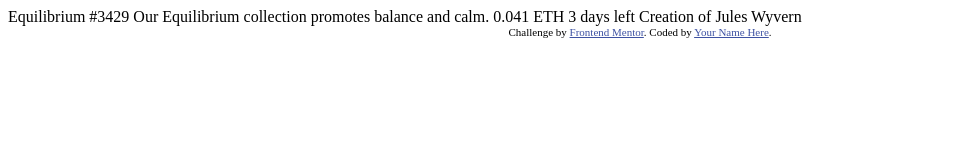
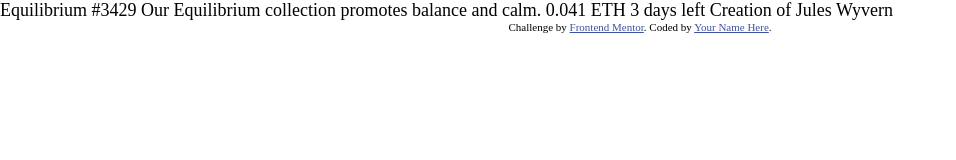
Before and after one commit to wellspr/nft-preview-card-component, a plain HTML site: page src/index.html in a window 1280 px wide. Shown: the whole page, without its empty margins (0-956 px from the left). Drawn offline with Linux system fonts and the light colour scheme.

Commit message:
updated readme and moved root directory

```diff
--- /dev/null
+++ b/src/css/index.css
@@ -0,0 +1,24 @@
+* {
+    margin: 0;
+    padding: 0;
+    box-sizing: border-box;
+}
+
+:root {
+/* Primary */
+--soft_blue: hsl(215, 51%, 70%);
+--cyan: hsl(178, 100%, 50%);
+
+/* Neutral */
+--very_dark_blue: hsl(217, 54%, 11%); /* (main BG) */
+--very_dark_blue: hsl(216, 50%, 16%); /* (card BG) */
+--very_dark_blue: hsl(215, 32%, 27%); /* (line) */
+--white: hsl(0, 0%, 100%);
+}
+
+body {
+    font-size: 18px;
+}
+
+.attribution { font-size: 11px; text-align: center; }
+.attribution a { color: hsl(228, 45%, 44%); }
--- a/index.html
+++ b/src/index.html
@@ -8,11 +8,7 @@
 
   <title>Frontend Mentor | NFT preview card component</title>
 
-  <!-- Feel free to remove these styles or customise in your own stylesheet 👍 -->
-  <style>
-    .attribution { font-size: 11px; text-align: center; }
-    .attribution a { color: hsl(228, 45%, 44%); }
-  </style>
+  <link rel="stylesheet" href="css/index.css">
 </head>
 <body>
 
```
Also changed, not shown: src/images/favicon-32x32.png (renamed from images/favicon-32x32.png), src/images/icon-clock.svg (renamed from images/icon-clock.svg), src/images/icon-ethereum.svg (renamed from images/icon-ethereum.svg), src/images/icon-view.svg (renamed from images/icon-view.svg), src/images/image-avatar.png (renamed from images/image-avatar.png), src/images/image-equilibrium.jpg (renamed from images/image-equilibrium.jpg), 3 other files.
